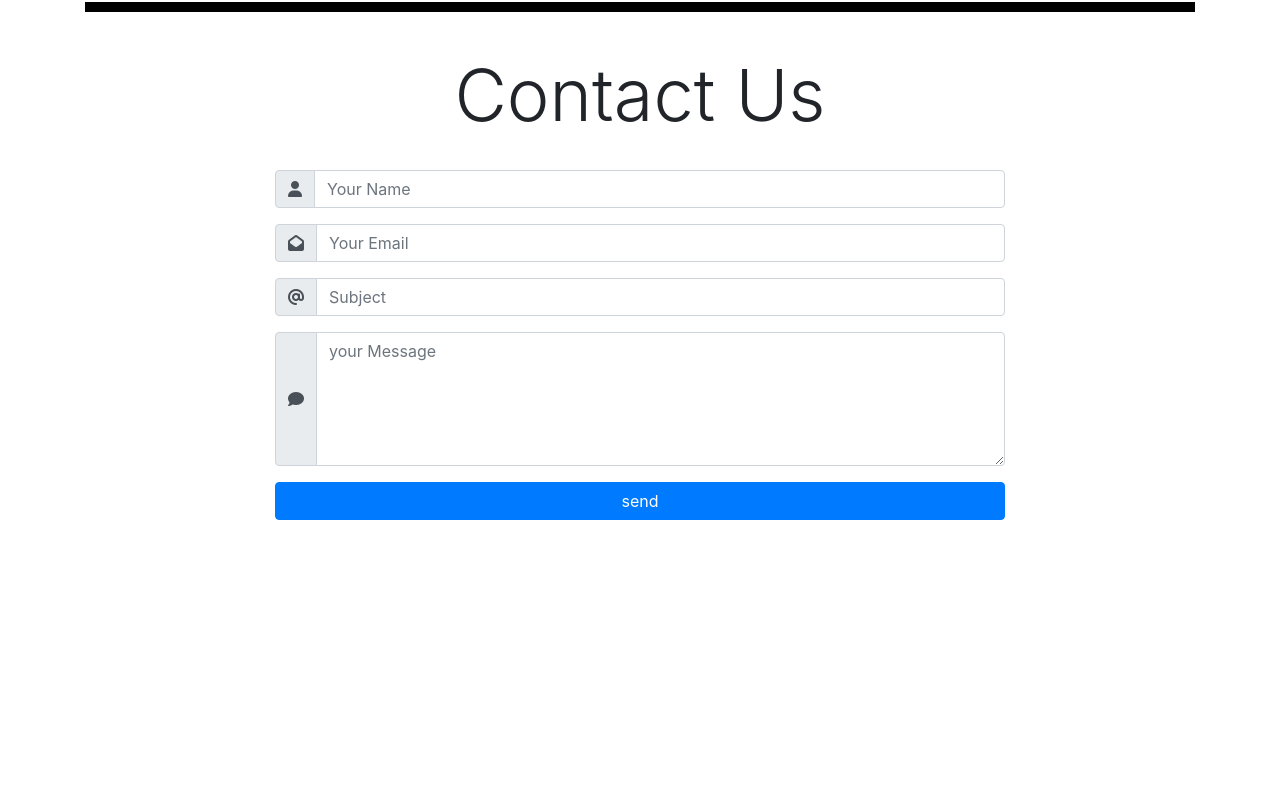
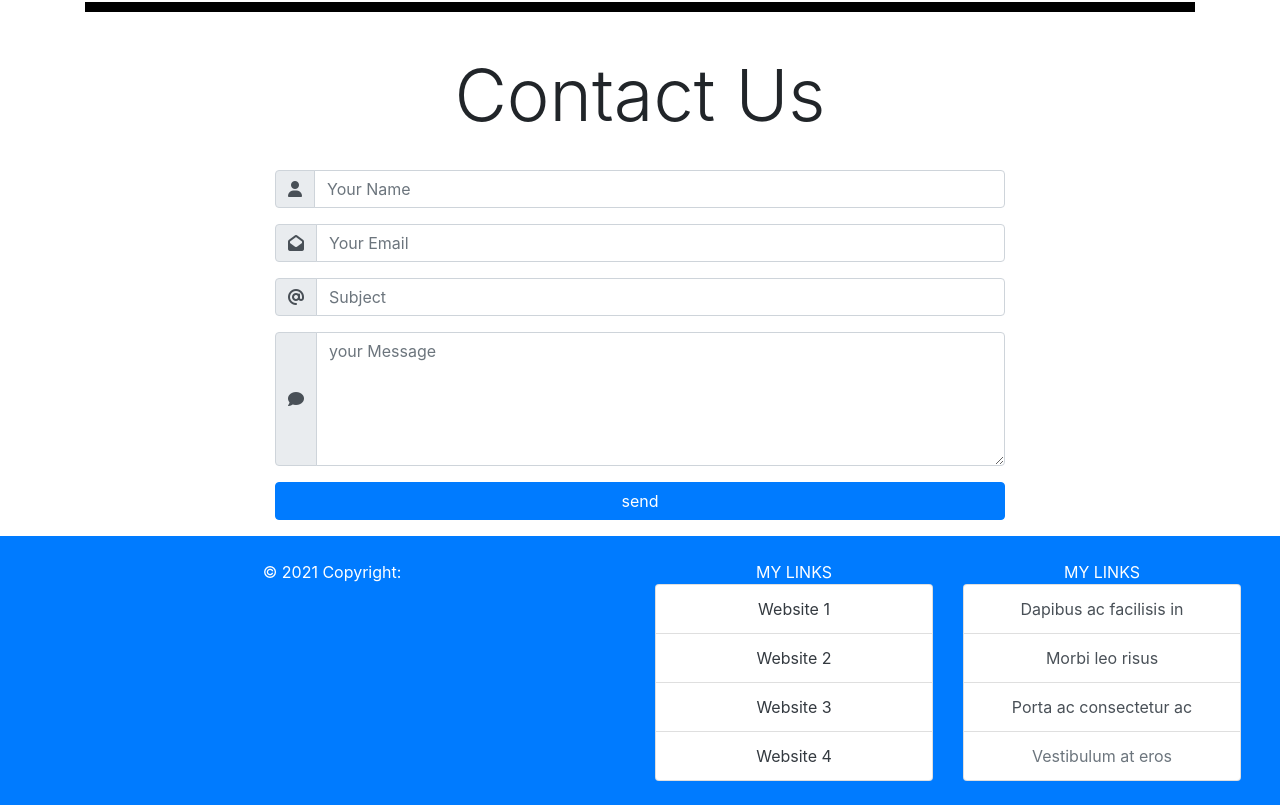
Before and after one commit to kwalczak80/Bootstrap-project, a plain HTML site: page index.html in a window 1280 px wide. Shown: the part 3462-4267 px from the top of the page. Before the commit the page ends 3998 px from the top, so only its background shows below. Drawn offline with nearby package versions, Linux system fonts and the light colour scheme.

Commit message:
Add footer content

```diff
--- a/index.html
+++ b/index.html
@@ -381,7 +381,41 @@
         </div>
       </section>
     </main>
-    <footer></footer>
+    <footer class="text-center container-fluid bg-primary text-white">
+      <div class="row p-4">
+        <div class="col-6">© 2021 Copyright:</div>
+        <div class="col-3">
+          <div class="text-uppercase">My Links</div>
+          <ul class="list-group text-dark">
+            <li class="list-group-item">Website 1</li>
+            <li class="list-group-item">Website 2</li>
+            <li class="list-group-item">Website 3</li>
+            <li class="list-group-item">Website 4</li>
+          </ul>
+        </div>
+        <div class="col-3">
+          <div class="text-uppercase">My Links</div>
+          <div class="list-group">
+            <a href="#" class="list-group-item list-group-item-action"
+              >Dapibus ac facilisis in</a
+            >
+            <a href="#" class="list-group-item list-group-item-action"
+              >Morbi leo risus</a
+            >
+            <a href="#" class="list-group-item list-group-item-action"
+              >Porta ac consectetur ac</a
+            >
+            <a
+              href="#"
+              class="list-group-item list-group-item-action disabled"
+              tabindex="-1"
+              aria-disabled="true"
+              >Vestibulum at eros</a
+            >
+          </div>
+        </div>
+      </div>
+    </footer>
     <script
       src="https://kit.fontawesome.com/27436f561f.js"
       crossorigin="anonymous"
```
